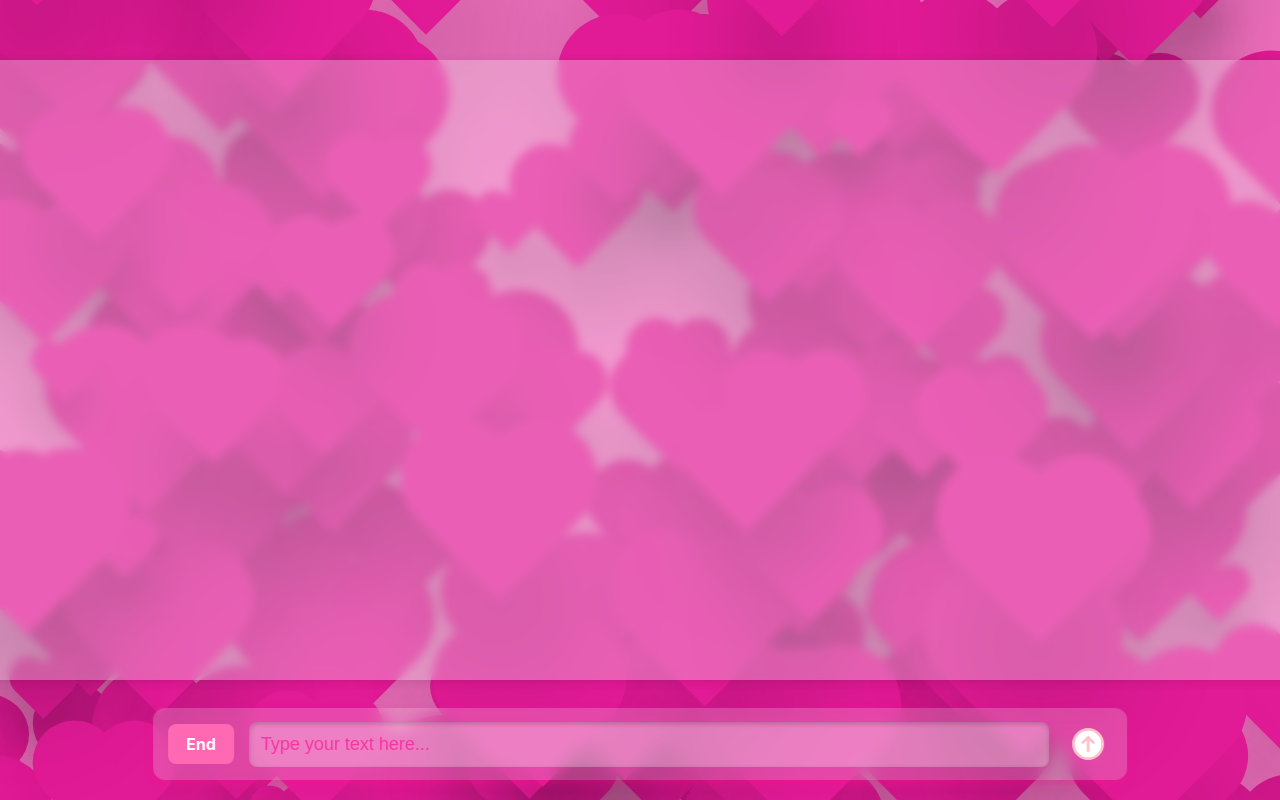
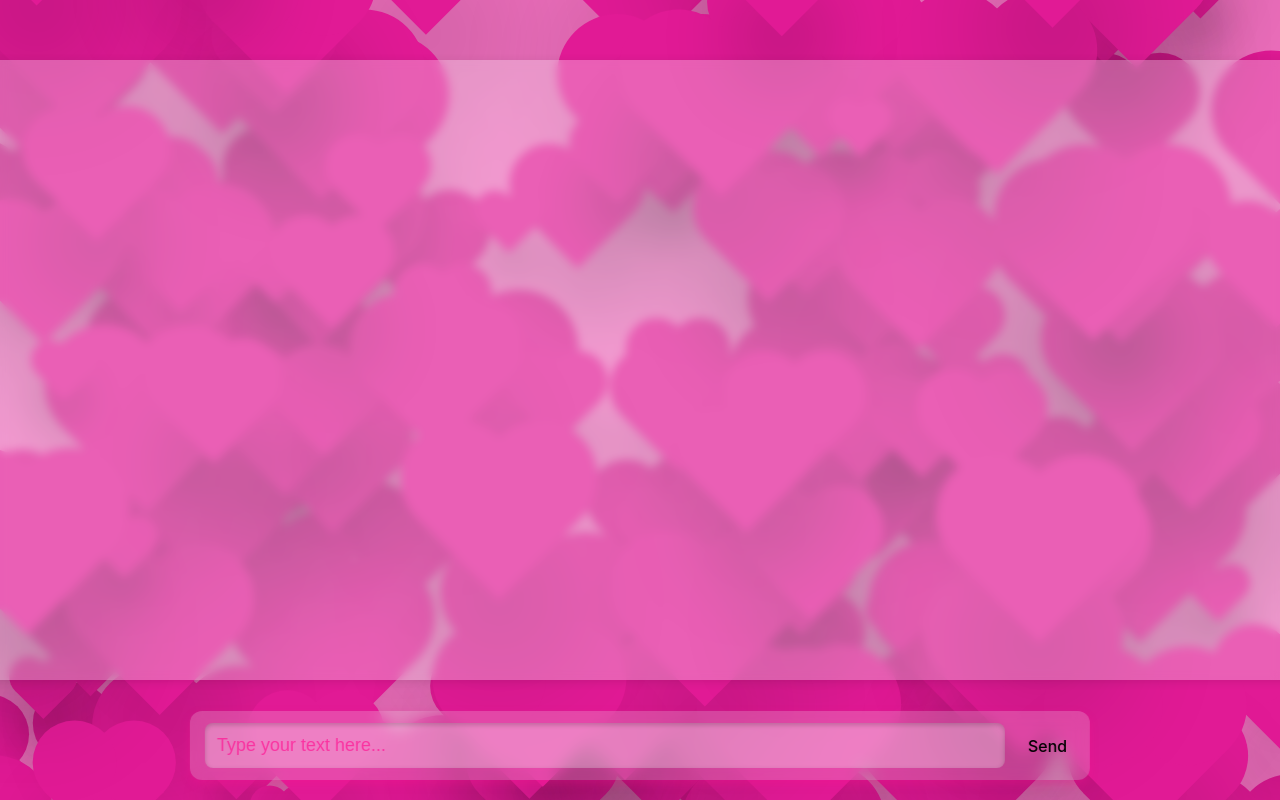
Before and after one commit to dyingpotato890/AI-dor-You, a React (Vite) app in the folder Frontend/: page / in a window 1280 px wide. Built offline with nearby package versions, Linux system fonts and the light colour scheme.

Commit message:
Connect Backend

```diff
--- a/Frontend/package.json
+++ b/Frontend/package.json
@@ -11,7 +11,8 @@
   },
   "dependencies": {
     "react": "^19.0.0",
-    "react-dom": "^19.0.0"
+    "react-dom": "^19.0.0",
+    "uuid": "^11.0.5"
   },
   "devDependencies": {
     "@eslint/js": "^9.19.0",
--- a/Frontend/src/App.jsx
+++ b/Frontend/src/App.jsx
@@ -1,25 +1,23 @@
 import React, { useState } from "react";
+import { v4 as uuidv4 } from "uuid"; // Generate unique session IDs
 import HeartBackground from "./components/HeartBackground";
 import ChatInput from "./components/ChatInput";
 import ChatDisplay from "./components/ChatDisplay";
-import "./components/background/background.css"; // Ensure styles are applied
+import "./components/background/background.css";
 
 const App = () => {
   const [messages, setMessages] = useState([]);
+  const sessionId = useState(uuidv4())[0]; // Persistent session ID
 
   const handleNewMessage = (msg) => {
     setMessages([...messages, msg]);
   };
 
-  const handleClearMessages = () => {
-    setMessages([]);
-  };
-
   return (
     <div className="container">
       <HeartBackground />
-      <ChatInput onMessageSubmit={handleNewMessage} onClearMessages={handleClearMessages} />
       <ChatDisplay messages={messages} />
+      <ChatInput onMessageSubmit={handleNewMessage} sessionId={sessionId} />
     </div>
   );
 };
--- a/Frontend/src/components/ChatDisplay.jsx
+++ b/Frontend/src/components/ChatDisplay.jsx
@@ -7,7 +7,7 @@ const ChatDisplay = ({ messages }) => {
       {messages.map((msg, index) => (
         <p
           key={index}
-          style={{ opacity: 0 }}
+          style={{ opacity: 0, color: msg.sender === "User" ? "blue" : "green" }}
           ref={(el) => {
             if (el) {
               anime({
@@ -20,7 +20,7 @@ const ChatDisplay = ({ messages }) => {
             }
           }}
         >
-          {msg}
+          <strong>{msg.sender}:</strong> {msg.text}
         </p>
       ))}
     </div>
--- a/Frontend/src/components/ChatInput.jsx
+++ b/Frontend/src/components/ChatInput.jsx
@@ -1,30 +1,48 @@
 import React, { useState } from "react";
 
-const ChatInput = ({ onMessageSubmit, onClearMessages }) => {
+const ChatInput = ({ onMessageSubmit, sessionId }) => {
   const [text, setText] = useState("");
+  const [loading, setLoading] = useState(false);
 
-  const handleSubmit = () => {
+  const handleSubmit = async () => {
     if (text.trim()) {
-      onMessageSubmit(text);
+      const userMessage = text;
+      onMessageSubmit({ sender: "User", text: userMessage });
       setText("");
+      setLoading(true);
+
+      try {
+        const response = await fetch("http://127.0.0.1:5000/chat", {
+          method: "POST",
+          headers: {
+            "Content-Type": "application/json",
+          },
+          body: JSON.stringify({ session_id: sessionId, message: userMessage }),
+        });
+
+        const data = await response.json();
+        onMessageSubmit({ sender: "AI", text: data.response });
+      } catch (error) {
+        console.error("Error sending message:", error);
+        onMessageSubmit({ sender: "AI", text: "Failed to get a response." });
+      } finally {
+        setLoading(false);
+      }
     }
   };
 
   return (
     <div className="input-container">
-      <button id="endChatBtn" onClick={onClearMessages}>End</button>
       <input
         type="text"
         id="textInput"
         placeholder="Type your text here..."
         value={text}
         onChange={(e) => setText(e.target.value)}
+        disabled={loading}
       />
-      <button id="submitBtn" onClick={handleSubmit}>
-        <svg width="24" height="24" viewBox="0 0 24 24" fill="none" xmlns="http://www.w3.org/2000/svg">
-          <circle cx="12" cy="12" r="11" stroke="pink" strokeWidth="2" fill="white" />
-          <path d="M12 7L12 17M12 7L8 11M12 7L16 11" stroke="pink" strokeWidth="2" strokeLinecap="round" strokeLinejoin="round" />
-        </svg>
+      <button id="submitBtn" onClick={handleSubmit} disabled={loading}>
+        {loading ? "..." : "Send"}
       </button>
     </div>
   );
```
Also changed, not shown: 1 other file (tests, documents, lock files or other folders).
